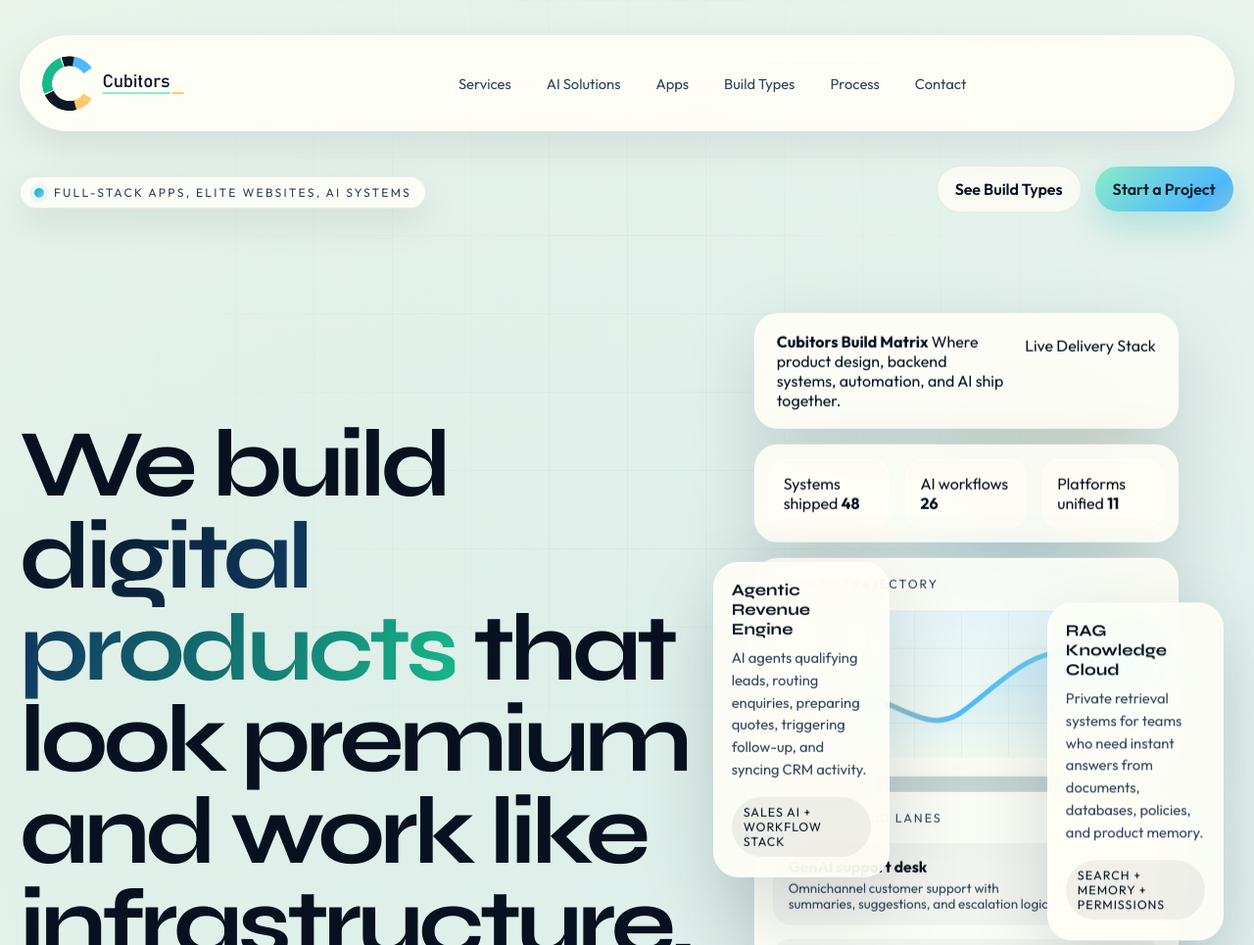
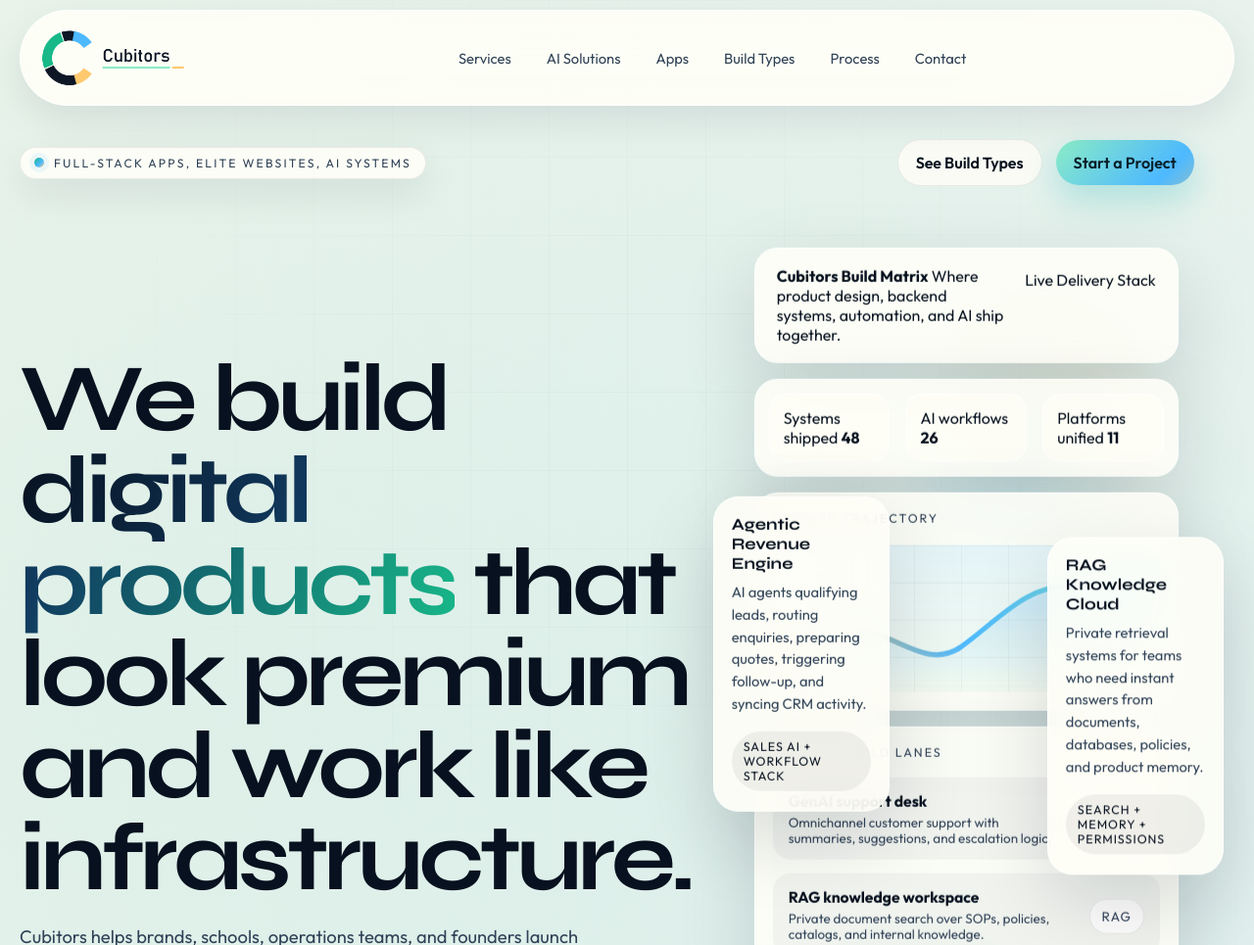
Before and after one commit to adityasethi-in/cubitors, a plain HTML site: page index.html in a window 1280 px wide. Shown: the top 965 px of the page at 98% size. Drawn offline with Linux system fonts and the light colour scheme.

Commit message:
Tighten homepage top spacing

```diff
--- a/index.html
+++ b/index.html
@@ -172,9 +172,9 @@
 
     .site-header {
       position: sticky;
-      top: 18px;
+      top: 0;
       z-index: 30;
-      padding-top: 18px;
+      padding-top: 10px;
     }
 
     .header-bar {
@@ -306,7 +306,7 @@
 
     .hero {
       position: relative;
-      padding: 64px 0 32px;
+      padding: 34px 0 32px;
     }
 
     .hero-grid {
@@ -319,11 +319,12 @@
     .hero-toolbar {
       grid-column: 1 / -1;
       display: flex;
-      flex-direction: column;
-      align-items: flex-start;
-      gap: 8px;
+      align-items: center;
+      justify-content: space-between;
+      gap: 18px;
+      flex-wrap: wrap;
       width: 100%;
-      margin-bottom: -2px;
+      margin-bottom: 10px;
     }
 
     .eyebrow {
@@ -388,14 +389,13 @@
       display: flex;
       align-items: center;
       gap: 14px;
-      flex-wrap: nowrap;
+      flex-wrap: wrap;
       justify-content: flex-end;
-      width: 100%;
-      margin-left: 0;
+      width: auto;
+      margin-left: auto;
       flex-shrink: 0;
-      align-self: flex-end;
-      /* -42px ko -70px kar diya taaki ye aur upar slide ho jaye */
-      transform: translate(40px, -52px);
+      align-self: center;
+      transform: none;
     }
 
     .hero-notes {
@@ -1398,7 +1398,8 @@
       }
 
       .site-header {
-        top: 10px;
+        top: 0;
+        padding-top: 8px;
       }
 
       .header-bar {
@@ -1419,11 +1420,17 @@
       }
 
       .hero {
-        padding-top: 38px;
+        padding-top: 28px;
       }
 
       .hero-toolbar {
         align-items: flex-start;
+        margin-bottom: 0;
+      }
+
+      .hero-top-actions {
+        width: 100%;
+        justify-content: flex-start;
       }
 
       .hero h1 {
@@ -1570,8 +1577,8 @@
       }
 
       .site-header {
-        top: 8px;
-        padding-top: 8px;
+        top: 0;
+        padding-top: 6px;
       }
 
       .header-bar {
@@ -1628,7 +1635,7 @@
       }
 
       .hero {
-        padding-top: 32px;
+        padding-top: 24px;
       }
 
       .signal-section {
```
